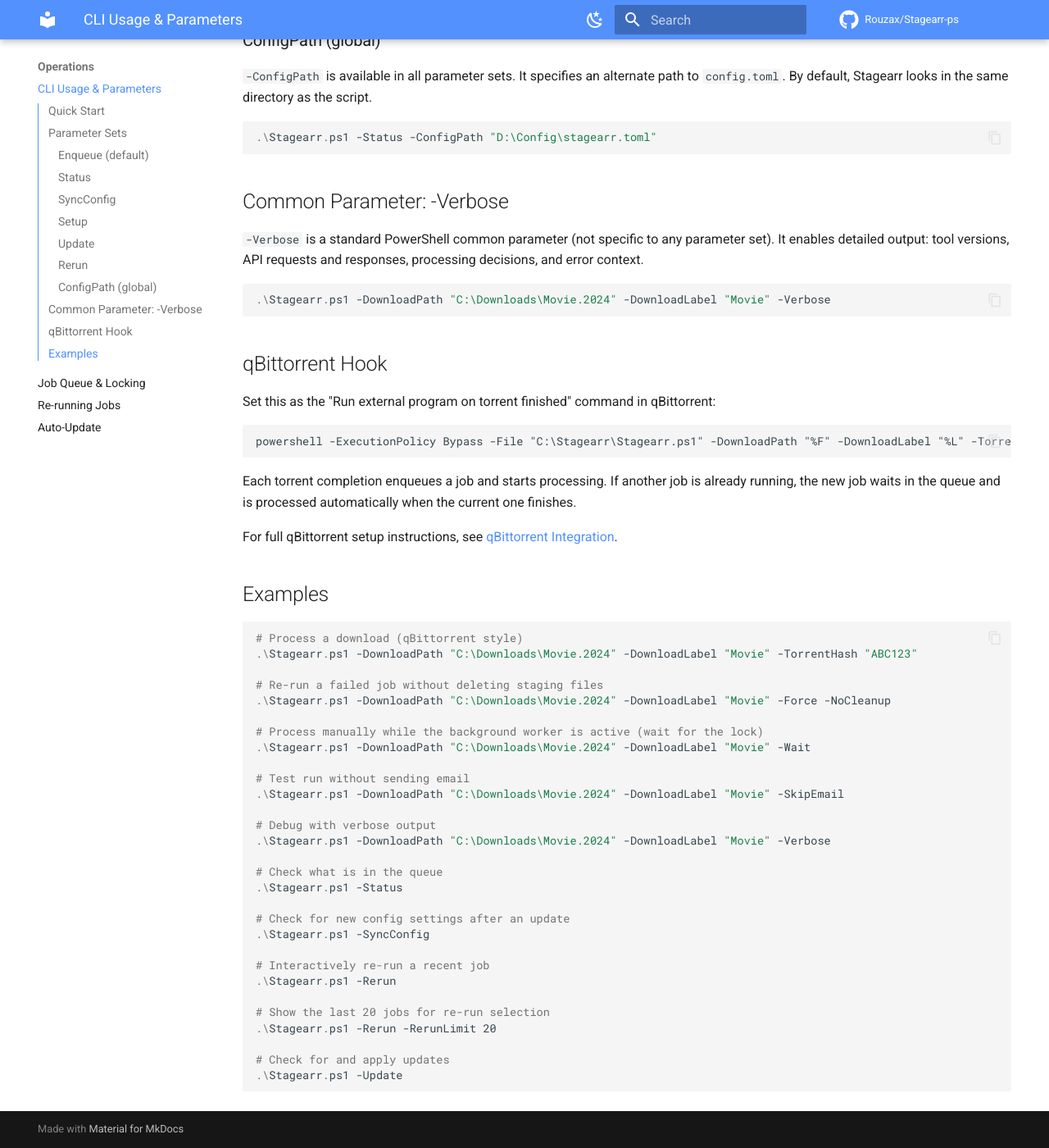
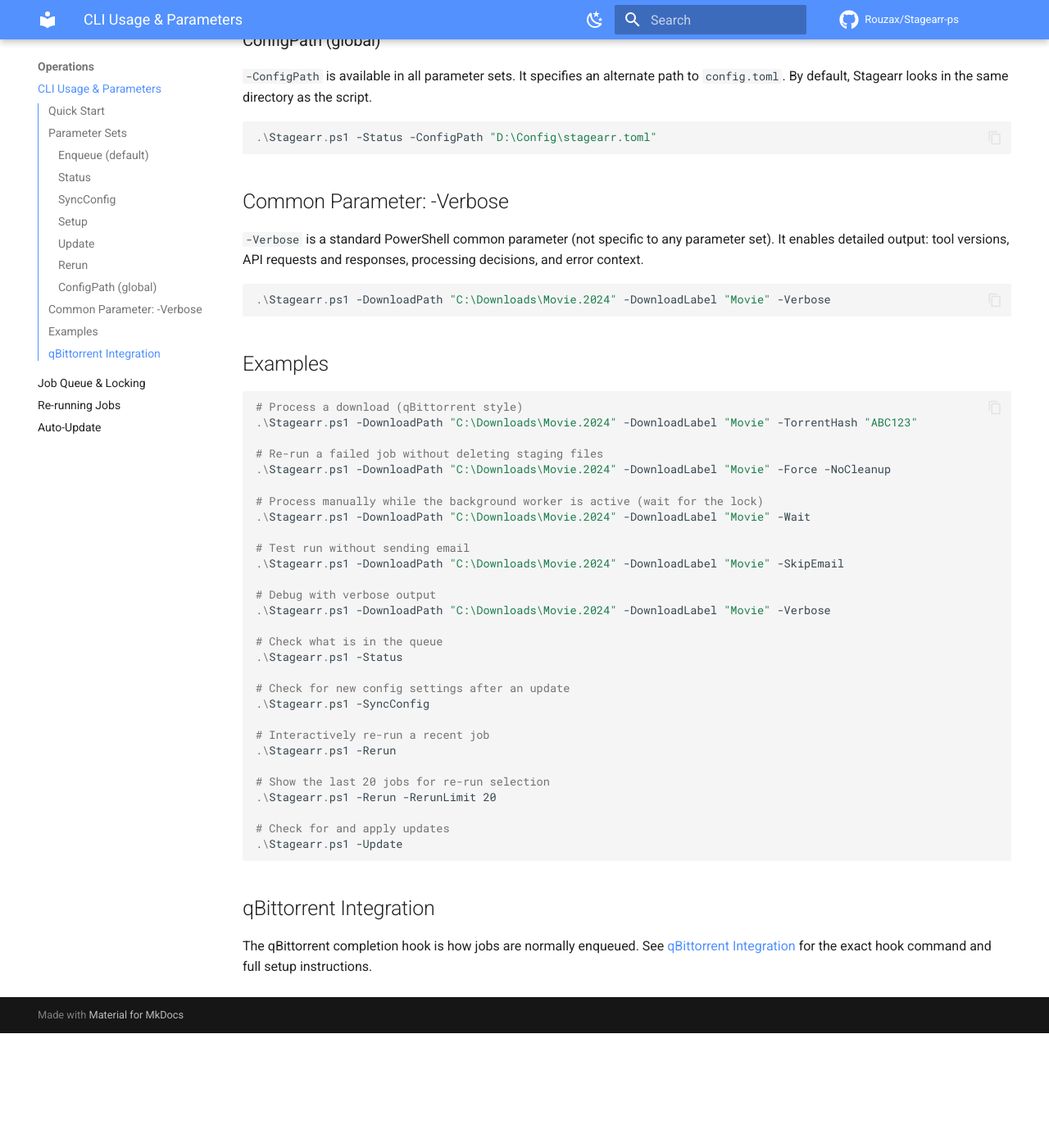
Before and after one commit to Rouzax/Stagearr-ps, an MkDocs documentation site: the page built from docs/cli-usage.md, in a window 1280 px wide and 1400 px high, scrolled down 2389 px. Shown: the whole window at 82% size. Built offline with MkDocs 1.6.1 and Material for MkDocs 9.7.7, drawn with Linux system fonts in a browser that asks for light colours; comment, search, counter and statistics services are not loaded; after the commit the page ends 3649 px from its top, so only the background shows below that; some of the changed text lies outside the part shown.

Commit message:
docs: tidy Operations pages (hook pointer, unambiguous date, prominent git-clone caution)

````diff
--- a/docs/cli-usage.md
+++ b/docs/cli-usage.md
@@ -75,10 +75,10 @@
 selection, and re-dispatches the job with `-Force -Wait`. See [Re-running Jobs](rerun.md) for
 details.
 
-| Parameter | Type | Description |
-|-----------|------|-------------|
-| `-Rerun` | switch | Enter the re-run selector. |
-| `-RerunLimit` | int | Number of recent jobs to show in the list. Default: `10`. |
+| Parameter | Type | Default | Description |
+|-----------|------|---------|-------------|
+| `-Rerun` | switch | | Enter the re-run selector. |
+| `-RerunLimit` | int | `10` | Number of recent jobs to show in the list. |
 
 ```powershell
 .\Stagearr.ps1 -Rerun
@@ -103,19 +103,6 @@
 ```powershell
 .\Stagearr.ps1 -DownloadPath "C:\Downloads\Movie.2024" -DownloadLabel "Movie" -Verbose
 ```
-
-## qBittorrent Hook
-
-Set this as the "Run external program on torrent finished" command in qBittorrent:
-
-```
-powershell -ExecutionPolicy Bypass -File "C:\Stagearr\Stagearr.ps1" -DownloadPath "%F" -DownloadLabel "%L" -TorrentHash "%I"
-```
-
-Each torrent completion enqueues a job and starts processing. If another job is already running,
-the new job waits in the queue and is processed automatically when the current one finishes.
-
-For full qBittorrent setup instructions, see [qBittorrent Integration](qbittorrent.md).
 
 ## Examples
 
@@ -150,3 +137,9 @@
 # Check for and apply updates
 .\Stagearr.ps1 -Update
 ```
+
+## qBittorrent Integration
+
+The qBittorrent completion hook is how jobs are normally enqueued. See
+[qBittorrent Integration](qbittorrent.md) for the exact hook command and full setup
+instructions.
````
Also changed, not shown: docs/rerun.md (+3 -3 lines), docs/updates.md (+6 -6 lines).
